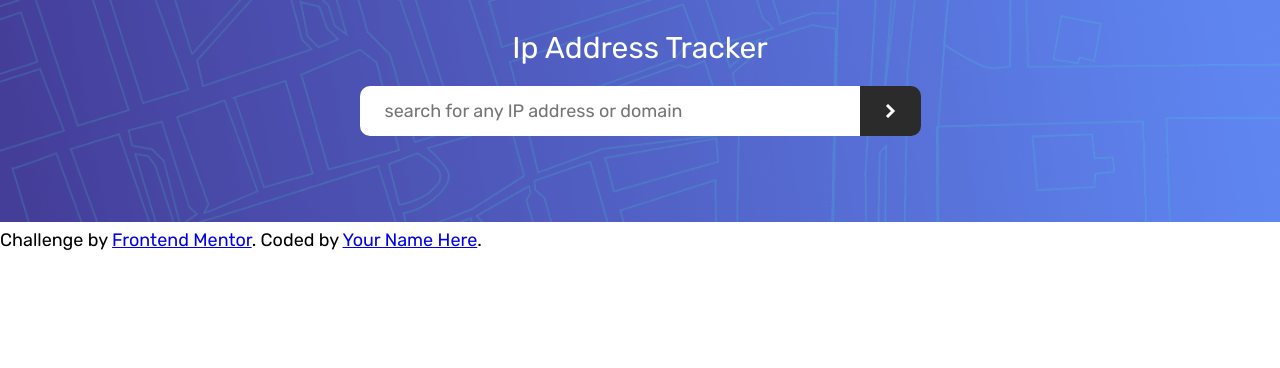
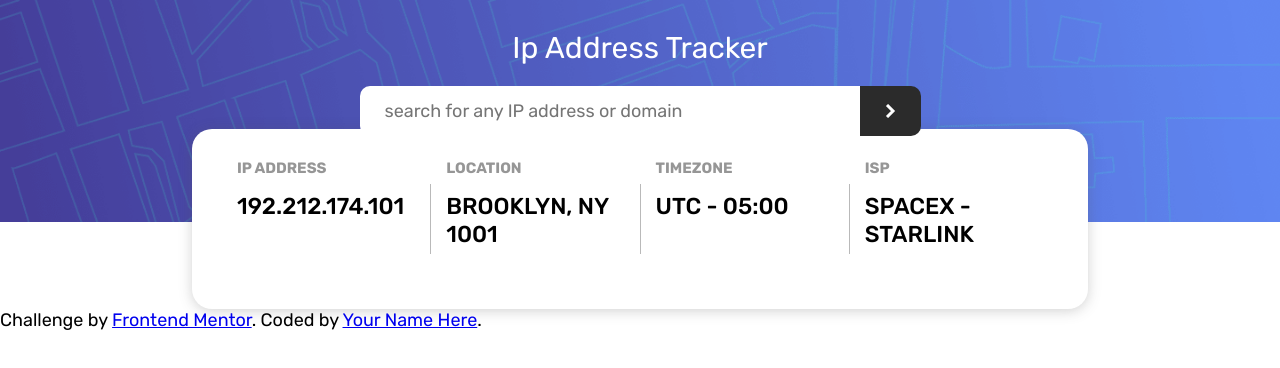
Before and after one commit to fernandohos/ip-address-tracker, a plain HTML site: page index.html in a window 1280 px wide. Drawn offline with Linux system fonts and the light colour scheme.

Commit message:
:lipstick: info cards

```diff
--- a/index.html
+++ b/index.html
@@ -6,6 +6,7 @@
   <meta name="viewport" content="width=device-width, initial-scale=1.0">
   <link rel="icon" type="image/png" sizes="32x32" href="./images/favicon-32x32.png">
   <link rel="stylesheet" href="./styles/header.css">
+  <link rel="stylesheet" href="./styles/info.css">
   <link rel="preconnect" href="https://fonts.googleapis.com">
   <link rel="preconnect" href="https://fonts.gstatic.com" crossorigin>
   <link href="https://fonts.googleapis.com/css2?family=Rubik:wght@400;500;700&display=swap" rel="stylesheet">
@@ -22,6 +23,29 @@
       </button>
     </form>
   </header>
+  <main>
+    <div class="info">
+      <div class="card">
+        <h2>ip address</h2>
+        <p>192.212.174.101</p>
+      </div>
+      <div class="separator"></div>
+      <div class="card">
+        <h2>location</h2>
+        <p>Brooklyn, NY 1001</p>
+      </div>
+      <div class="separator"></div>
+      <div class="card">
+        <h2>timezone</h2>
+        <p>UTC - 05:00</p>
+      </div>
+      <div class="separator"></div>
+      <div class="card">
+        <h2>isp</h2>
+        <p>SpaceX - Starlink</p>
+      </div>
+    </div>
+  </main>
   <div class="attribution">
     Challenge by <a href="https://www.frontendmentor.io?ref=challenge" target="_blank">Frontend Mentor</a>.
     Coded by <a href="#">Your Name Here</a>.
--- /dev/null
+++ b/styles/info.css
@@ -0,0 +1,37 @@
+main .info {
+    margin: -100px auto 0;
+    padding: 30px;
+    background: #fff;
+    height: 180px;
+    width: 70vw;
+    border-radius: 20px;
+    display: flex;
+    justify-content: space-between;
+    box-shadow: 0 2px 13px #5554;
+}
+
+main .info .separator {
+    height: 70px;
+    width: 1px;
+    background: #969696aa;
+    align-self: center;
+}
+
+main .info .card {
+    text-transform: uppercase;
+    font-weight: 500;
+    padding: 0 15px;
+    /* background: red; */
+    flex: 1;
+}
+
+
+main .info .card h2 {
+    margin-bottom: 15px;
+    font-size: 15px;
+    color: hsl(0, 0%, 59%);
+}
+
+main .info .card p {
+    font-size: 23px;
+}
```
